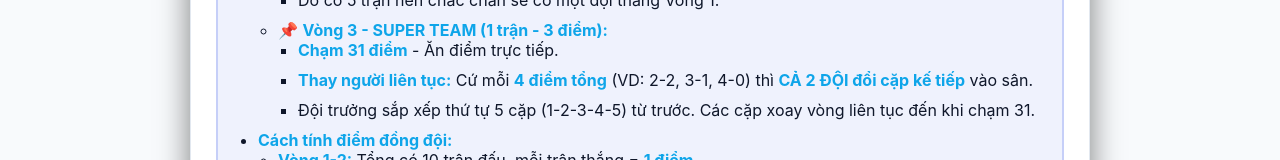
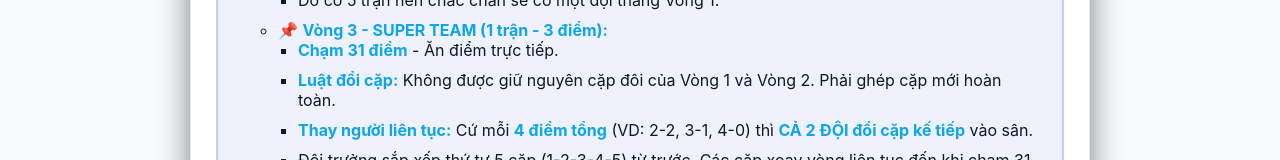
Before and after one commit to ductu3590/ranking, a Next.js app: page /tournament in a window 1280 px wide. Shown: the part 776-936 px from the top of the page. Built offline with nearby package versions, Linux system fonts and the light colour scheme; no server answers.

Commit message:
feat: add tournament information page with rules and match schedule

```diff
--- a/app/tournament/page.js
+++ b/app/tournament/page.js
@@ -56,6 +56,7 @@ export default function Tournament() {
                                         <li>📌 <strong>Vòng 3 - SUPER TEAM (1 trận - 3 điểm):</strong>
                                             <ul>
                                                 <li><strong>Chạm 31 điểm</strong> - Ăn điểm trực tiếp.</li>
+                                                <li><strong>Luật đổi cặp:</strong> Không được giữ nguyên cặp đôi của Vòng 1 và Vòng 2. Phải ghép cặp mới hoàn toàn.</li>
                                                 <li><strong>Thay người liên tục:</strong> Cứ mỗi <strong>4 điểm tổng</strong> (VD: 2-2, 3-1, 4-0) thì <strong>CẢ 2 ĐỘI đổi cặp kế tiếp</strong> vào sân.</li>
                                                 <li>Đội trưởng sắp xếp thứ tự 5 cặp (1-2-3-4-5) từ trước. Các cặp xoay vòng liên tục đến khi chạm 31.</li>
                                             </ul>
```
